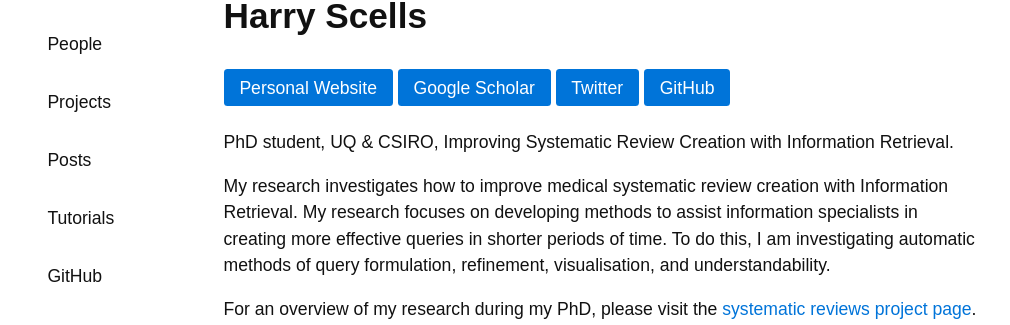
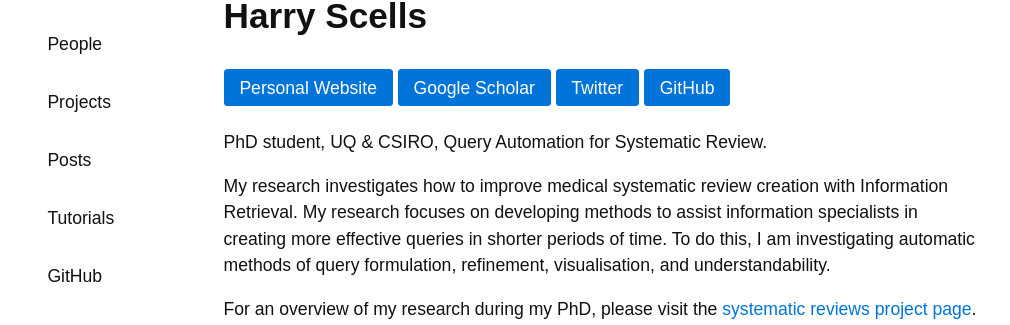
Before and after one commit to ielab/ielab.github.io, a Jekyll site: the page built from _people/harry-scells.md, in a window 1280 px wide. Shown: the part 183-508 px from the top of the page, without its empty margins (139-1149 px from the left). Built offline with Jekyll 4.4.1, drawn with Linux system fonts in a browser that asks for light colours.

Commit message:
Update harry-scells.md

```diff
--- a/_people/harry-scells.md
+++ b/_people/harry-scells.md
@@ -6,7 +6,7 @@ github: //github.com/hscells
 website: //scells.me
 scholar: //scholar.google.com.au/citations?user=ltyPHacAAAAJ&hl=en
 role: phd
-description: PhD student, UQ & CSIRO, Improving Systematic Review Creation with Information Retrieval.
+description: PhD student, UQ & CSIRO, Query Automation for Systematic Review.
 ---
 
 My research investigates how to improve medical systematic review creation with Information Retrieval. My research focuses on developing methods to assist information specialists in creating more effective queries in shorter periods of time. To do this, I am investigating automatic methods of query formulation, refinement, visualisation, and understandability.
```
